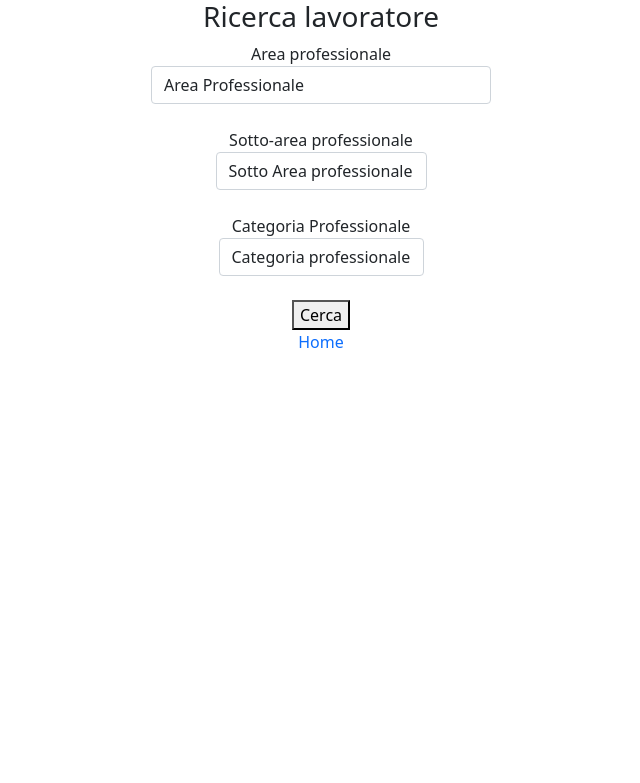
After one commit to davidbelfiori/JobInt, a PHP site: page /ricercaLavoratore.php in a window 1280 px wide. The commit adds this page. Shown: the top 783 px of the page, without its empty margins (319-959 px from the left). Run offline with PHP 8.4, Linux system fonts and the light colour scheme; data comes from the database, SQL or seed files in the repository; both versions use the stored data as it was after the commit.

Commit message:
aggiunta pagine profilo lavoratore e ricerca lavoratore

```diff
--- a/page/index.php
+++ b/page/index.php
@@ -29,7 +29,7 @@ if (isset($_POST['submit'])) {
 
 
 
-            header("location: welcomeLavoratore.php");
+            header("location: welcomeLavoratoreHome.php");
 
         }else{
             header("Location: welcomeAzienda.php");
--- a/page/reg2Azienda.php
+++ b/page/reg2Azienda.php
@@ -5,7 +5,9 @@ include '../db/config.php';
 session_start();
 error_reporting(0);
 
-
+if(empty($_SESSION['info'])){
+    header("Location: reg1UA.php");
+}
 
 
 if(isset($_SESSION['info'])){
--- a/page/regUserLavoratore2.php
+++ b/page/regUserLavoratore2.php
@@ -4,7 +4,9 @@ include '../db/config.php';
 session_start();
 error_reporting(0);
 
-
+if(empty($_SESSION['info'])){
+    header("Location: regUserLavoratore.php");
+}
 
 
 if(isset($_SESSION['info'])){
--- /dev/null
+++ b/page/ricercaLavoratore.php
@@ -0,0 +1,150 @@
+<?php
+
+session_start();
+include "../db/config.php";
+/*$output='';
+if (isset($_POST['cerca'])){
+    $Lavoratore='';
+    $areaProfessionale=$_POST['Area_professionale'];
+    $categoriaProfessionale=$_POST['Categoria_professionale'];
+    $sottoAreaProfessionale=$_POST['Sotto_area_professionale'];
+
+    $sql="select * from professione,user,user_image,curriculum,lavoratore
+            where user.iduser=lavoratore.idUser1
+            and user_image.idUser1=user.iduser
+            and lavoratore.idlavoratore=curriculum.idLavoratore1
+            and professione.idlavoratore1=lavoratore.idlavoratore
+            and professione.areaprofessionale='$areaProfessionale'
+            and professione.sottoarea='$sottoAreaProfessionale'
+            and categoria='$categoriaProfessionale'";
+
+    $result = mysqli_query($conn, $sql);
+    while($row = mysqli_fetch_array($result))
+    {
+
+
+        $nome=$row["nome"];
+        $cognome=$row["cognome"];
+        $areaProf=$row['areaprofessionale'];
+        $sottoArea=$row['sottoarea'];
+        $cate=$row['categoria'];
+        $output .= '<div>'.$nome.'.$cognome.'.$areaProf.'.$sottoArea.'.$cate.'</div>';
+    }
+
+}
+*/
+?>
+<html lang="en">
+<head>
+    <meta charset="UTF-8">
+    <meta http-equiv="X-UA-Compatible" content="IE=edge">
+    <meta name="viewport" content="width=device-width, initial-scale=1.0">
+    <title>ricerca lavoratore</title>
+    <script type="text/javascript" src="https://code.jquery.com/jquery-3.3.1.min.js"></script>
+    <!-- CSS only -->
+    <link href="https://cdn.jsdelivr.net/npm/bootstrap@5.1.3/dist/css/bootstrap.min.css" rel="stylesheet" integrity="sha384-1BmE4kWBq78iYhFldvKuhfTAU6auU8tT94WrHftjDbrCEXSU1oBoqyl2QvZ6jIW3" crossorigin="anonymous">
+</head>
+
+<body>
+<div class="container" style="text-align: center">
+    <form action="ricercaLavoratore.php" method="post">
+<h3> Ricerca lavoratore</h3>
+<?php
+// $con = mysqli_connect("localhost", "admin", "admin", "countrydb");
+$area = '';
+$query = "SELECT area FROM categoriaprofessionale GROUP BY area ORDER BY area ASC";
+$result = mysqli_query($conn, $query);
+while($row = mysqli_fetch_array($result))
+{
+    $area .= '<option value="'.$row["area"].'">'.$row["area"].'</option>';
+}
+?>
+<label for="">
+    Area professionale <br>
+    <select name="Area_professionale" id="Area_professionale"  class="form-control action" required >
+        <option selected disabled>Area Professionale</option>
+        <?php echo $area; ?>
+    </select><br>
+    <label for="">
+        Sotto-area professionale <br>
+        <select name="Sotto_area_professionale" id="Sotto_area_professionale" class="form-control action" required>
+            <option selected disabled>Sotto Area professionale</option>
+
+        </select>
+    </label><br><br>
+    <label for="">
+        Categoria Professionale <br>
+        <select name="Categoria_professionale" id="Categoria_professionale" class="form-control" required>
+            <option selected disabled>Categoria professionale</option>
+
+        </select><br>
+        <button name="cerca">Cerca </button>
+
+    </form>
+<br>
+        <a href="welcomeAzienda.php" style="text-decoration: none">Home</a>
+    <?php
+    if (isset($_POST['cerca'])){
+
+    $areaProfessionale=$_POST['Area_professionale'];
+    $categoriaProfessionale=$_POST['Categoria_professionale'];
+    $sottoAreaProfessionale=$_POST['Sotto_area_professionale'];
+
+    $sql="select * from professione,user,user_image,curriculum,lavoratore
+    where user.iduser=lavoratore.idUser1
+    and user_image.idUser1=user.iduser
+    and lavoratore.idlavoratore=curriculum.idLavoratore1
+    and professione.idlavoratore1=lavoratore.idlavoratore
+    and professione.areaprofessionale='$areaProfessionale'
+    and professione.sottoarea='$sottoAreaProfessionale'
+    and categoria='$categoriaProfessionale'";
+
+    $result = mysqli_query($conn, $sql);
+    $queryResult=mysqli_num_rows($result);
+    if($queryResult>0){
+    while($row = mysqli_fetch_assoc($result))
+    {
+
+   echo "<div>
+        &ensp;
+        <h3>".$row["nome"]. " " .$row["cognome"]."</h3>
+
+         <p>".$row['areaprofessionale']."  &ensp;     ".$row['sottoarea']."   &ensp;      ".$row['categoria']."</p>
+
+        </div>";
+    }
+
+    }else{
+        echo "nessun lavoratore trovato";}
+    }?>
+</div>
+        </body>
+        </html>
+<script>
+    $(document).ready(function(){
+        $('.action').change(function(){
+            if($(this).val() != '')
+            {
+                var action = $(this).attr("id");
+                var query = $(this).val();
+                var result = '';
+                if(action == "Area_professionale")
+                {
+                    result = 'Sotto_area_professionale';
+                }
+                else
+                {
+                    result = 'Categoria_professionale';
+                }
+                $.ajax({
+                    url:"fetchdata.php",
+                    method:"POST",
+                    data:{action:action, query:query},
+                    success:function(data){
+                        $('#'+result).html(data);
+                    }
+                })
+            }
+        });
+    });
+</script>
```
Also changed, not shown: db/jobint_cosole.sql (+9 -0 lines), page/regUserLavoratore.php (+2 -6 lines), page/welcomeAzienda.php (+4 -3 lines), page/welcomeLavoratoreHome.php (added, +67 -0 lines), page/uploads/userimage/IMG-6220a5ac5756c8.08396130.jpg (added), 1 other file.
